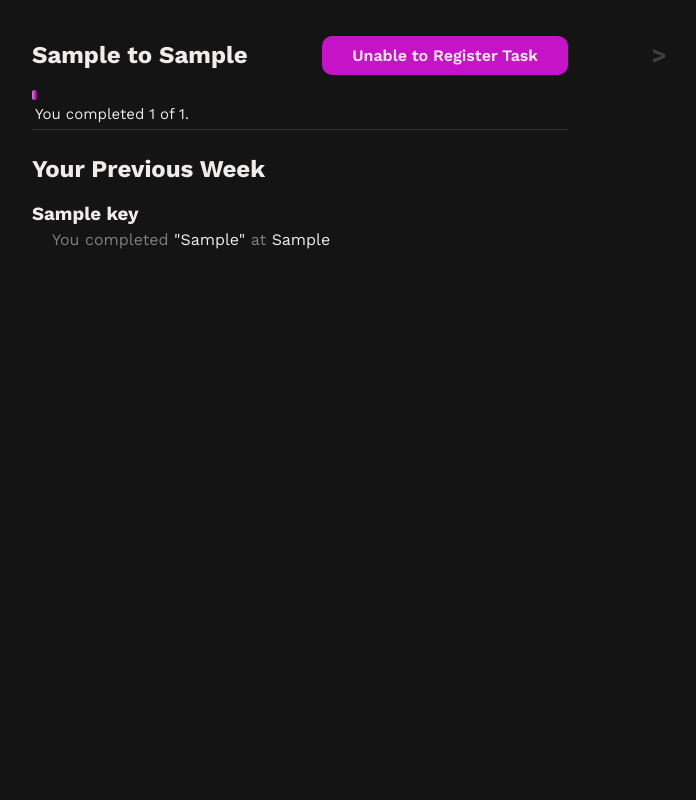
After one commit to uBittencourt/to-do-list, a Django app: template tasks/templates/tasks/previous_week.html in a window 1280 px wide. The commit adds this page. Shown: the whole page, without its empty margins (340-1036 px from the left). Run offline with Django 5.2, Linux system fonts and the light colour scheme; the template is opened without the code that fills it: most values are stand-ins (such as "Sample title", 1, 10 or a date in 2020); parts of the project's set-up code (start-up, migrations or seed data) failed here and were passed over; some web fonts are replaced.

Commit message:
Creating previous week view

```diff
--- a/base_static/global/css/style.css
+++ b/base_static/global/css/style.css
@@ -37,7 +37,7 @@ main{
 .btn-register-task{
     color: rgb(241, 236, 236);
     background-color: rgb(199, 19, 199);
-    padding: 10px 30px 10px 20px;
+    padding: 10px 30px 10px 30px;
     border: none;
     border-radius: 10px;
     font-weight: 600;
@@ -58,6 +58,7 @@ main{
 
 .btn-register-task i{
     margin-right: 10px;
+    margin-left: -10px;
 }
 
 .progress-bar{
@@ -96,10 +97,6 @@ main{
     transition: 0.2s ease;
 }
 
-.btn-completion-task:hover{
-    color: rgb(216, 210, 210);
-}
-
 .btn-completion-task i{
     margin-left: -5px;
     padding-right: 5px;
@@ -108,6 +105,10 @@ main{
 .no-complete{
     color: rgb(241, 236, 236);
     cursor: pointer;
+}
+
+.no-complete:hover{
+    color: rgb(216, 210, 210);
 }
 
 .complete{
@@ -215,3 +216,23 @@ main{
     color: rgb(226, 220, 220);
     background: rgb(126, 2, 126);
 }
+
+/* TESTE */
+.previous-week{
+    position: absolute;
+    margin-left: -50px;
+}
+
+.btn-previous-week{
+    background-color: transparent;
+    color:rgb(63, 61, 61);
+    cursor: pointer;
+    font-size: 24px;
+    border: none;
+    font-weight: bolder;
+}
+
+.current-week{
+    position: absolute;
+    margin-left: 620px;
+}
--- a/tasks/models.py
+++ b/tasks/models.py
@@ -1,16 +1,13 @@
 from django.utils import timezone
 from django.db import models
-from django_cte import CTEManager
 
-# Create your models here.
+
 class Task(models.Model):
-    # objects = CTEManager()
     title = models.CharField(max_length=100, blank=True)
     desired_weekly_frequency = models.IntegerField(default=7)
     created_at = models.DateTimeField(default=timezone.now)
 
 
 class TaskCompletions(models.Model):
-    # objects = CTEManager()
     task_id = models.ForeignKey(Task, on_delete=models.SET_NULL, null=True)
     created_at = models.DateTimeField(default=timezone.now)
--- /dev/null
+++ b/tasks/templates/tasks/previous_week.html
@@ -0,0 +1,38 @@
+{% extends "global/base.html" %}
+
+{% block content %}
+    <main>
+
+        <div class="header">
+            <h1 class="week-title">{{ first_day }} to {{ last_day }}</h1>
+
+            <button class="btn-register-task">
+                Unable to Register Task
+            </button>
+
+            <form action="/previous-week/" method="POST" class="current-week">
+                {% csrf_token %}
+                <button type='submit' class="btn-previous-week">&gt</button>
+            </form>
+        </div>
+
+        <div class="progress-bar" style="width: {{ count_completed_percent }}%;" aria-valuemin="0" aria-valuemax="{{ count_pending }}"></div>
+        <p class="title-progress-bar">You completed {{ count_completed }} of {{ count_pending }}.</p>
+
+        <div class="line"></div>
+
+        <h1 class="week-title title">Your Previous Week</h1>
+
+        <div>
+            {% for key, value in summary.items %}
+                <h3 class="day-of-week">{{ key }}</h3>
+                {% for i in value %}
+                    <div class="line-summary">
+                        <p class="task-summary">You completed <span>"{{ i.0 }}"</span> at <span>{{ i.1 }}</span></p>
+                    </div>
+                {% endfor %}
+            {% endfor %}
+        </div>
+
+    </main>
+{% endblock content %}
--- a/tasks/urls.py
+++ b/tasks/urls.py
@@ -6,5 +6,5 @@ app_name = 'tasks'
 urlpatterns = [
     path('', views.index, name='index'),
     path('create/', views.create, name='create'),
-    # path('pending/', views.progress_bar, name='pending')
+    path('previous-week/', views.previous_week, name='previous_week')
 ]
```
Also changed, not shown: tasks/templates/tasks/index.html (+6 -4 lines), tasks/views.py (+44 -43 lines), utils/create_task.py (+13 -6 lines), 1 other file.
